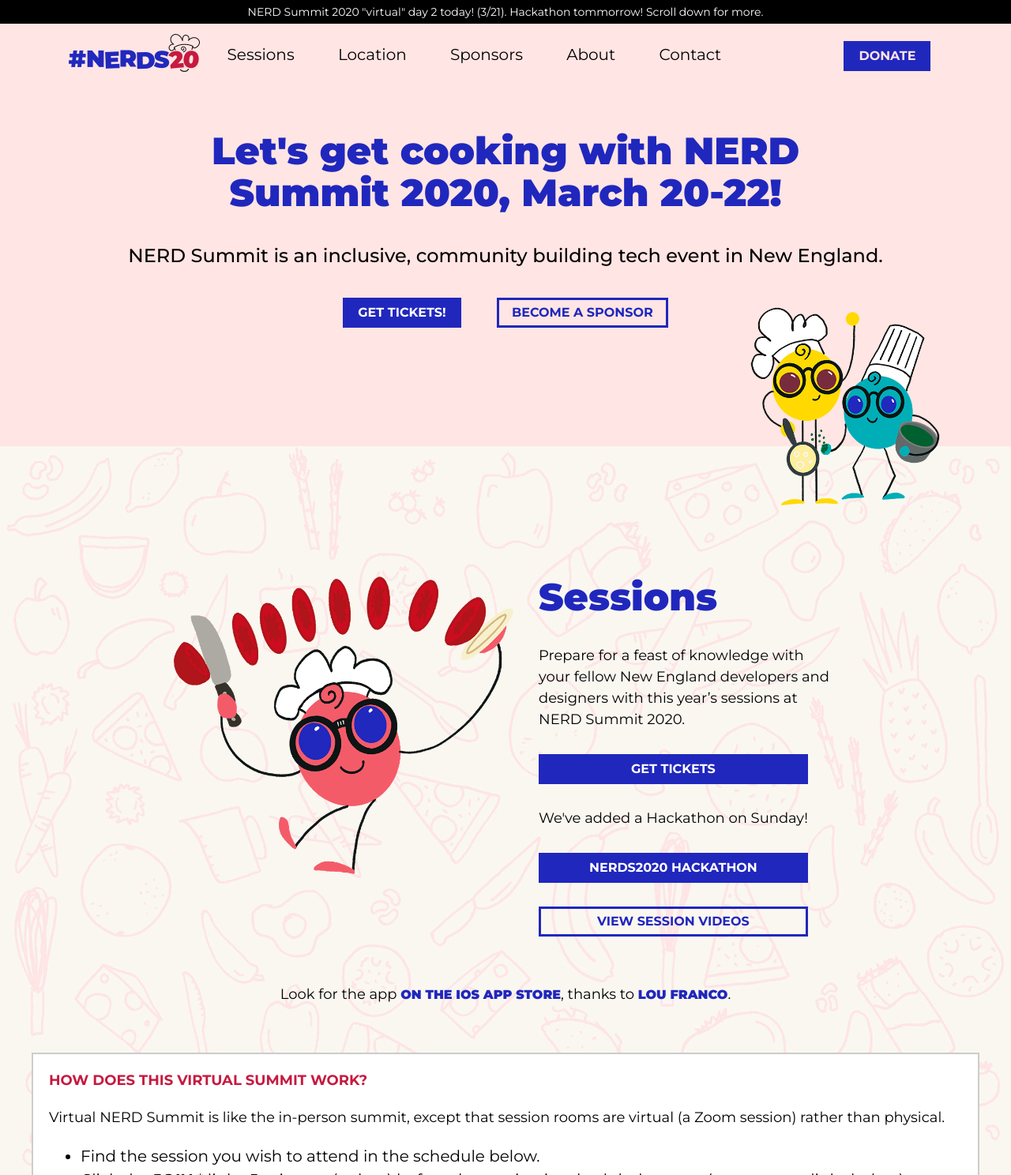
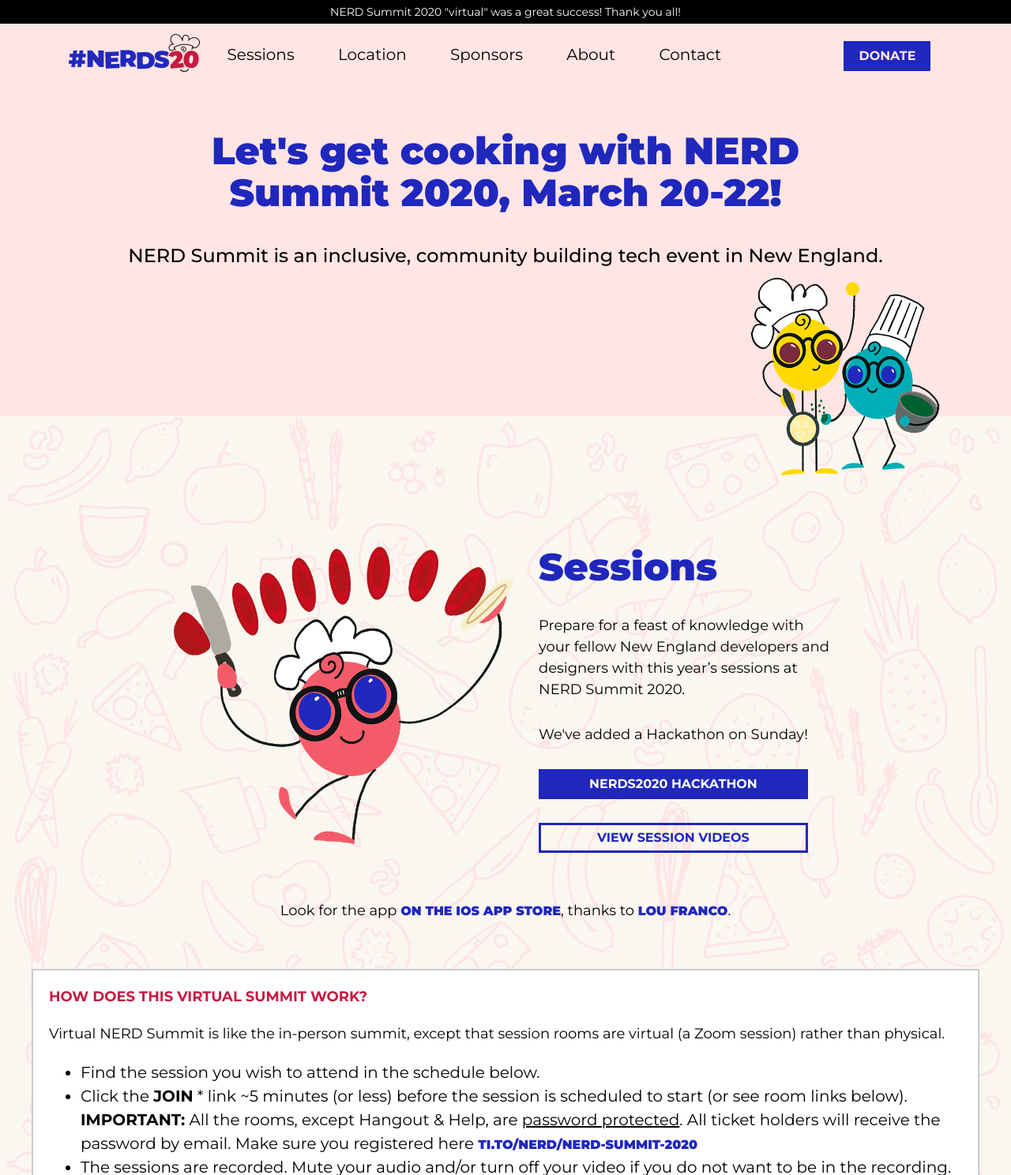
Before and after one commit to NERDngo/nerdsummit2020, a website: page index.html in a window 1280 px wide. Shown: the top 1488 px of the page at 79% size. Drawn offline with nearby package versions, Linux system fonts and the light colour scheme; no server answers; a script that the page names is missing.

Commit message:
post summit edits

```diff
--- a/index.html
+++ b/index.html
@@ -24,7 +24,7 @@
       <div class="header__inner header--fixed" id="header1">
 
         <div id="notice">
-          <p>NERD Summit 2020 "virtual" day 2 today! (3/21). Hackathon tommorrow! Scroll down for more.</p>
+          <p>NERD Summit 2020 "virtual" was a great success! Thank you all!</p>
         </div>
 
         <nav class="nav" role="navigation">
@@ -53,12 +53,13 @@
         <span class="billboard__callout">NERD Summit is an inclusive, community building tech event in New England.</span>
 
         <ul class="billboard__button-container">
-          <li class="billboard__button-item">
+    <!--         <li class="billboard__button-item">
             <a class="billboard__button billboard__button--primary" href="https://ti.to/nerd/nerd-summit-2020" target="blank">Get tickets!</a>
           </li>
           <li class="billboard__button-item">
             <a class="billboard__button billboard__button--secondary" href="https://wiki.nerd.ngo/display/SPONSOR" target="blank">Become a sponsor</a>
           </li>
+          -->
         </ul>
           <img src="images/nerdys-spice.png" class="nerdy__hero" alt="" />
       </div>
@@ -77,7 +78,7 @@
             <p>Prepare for a feast of knowledge with your fellow New England developers and designers with this year’s sessions at NERD Summit 2020.</p>
               <ul class="billboard__button-container">
                 <li class="billboard__button-item">
-                  <a class="billboard__button billboard__button--primary" href="https://ti.to/nerd/nerd-summit-2020" target="blank">GET TICKETS</a><br>
+            <!-- <a class="billboard__button billboard__button--primary" href="https://ti.to/nerd/nerd-summit-2020" target="blank">GET TICKETS</a><br>  -->
                   <p>We've added a Hackathon on Sunday!</p>
                   <a class="billboard__button billboard__button--primary" href="#hackathon" target="blank">NERDS2020 Hackathon</a><br>
                   <a class="billboard__button billboard__button--secondary" href="https://www.youtube.com/nerdsummit" target="blank">View session videos</a>
```
